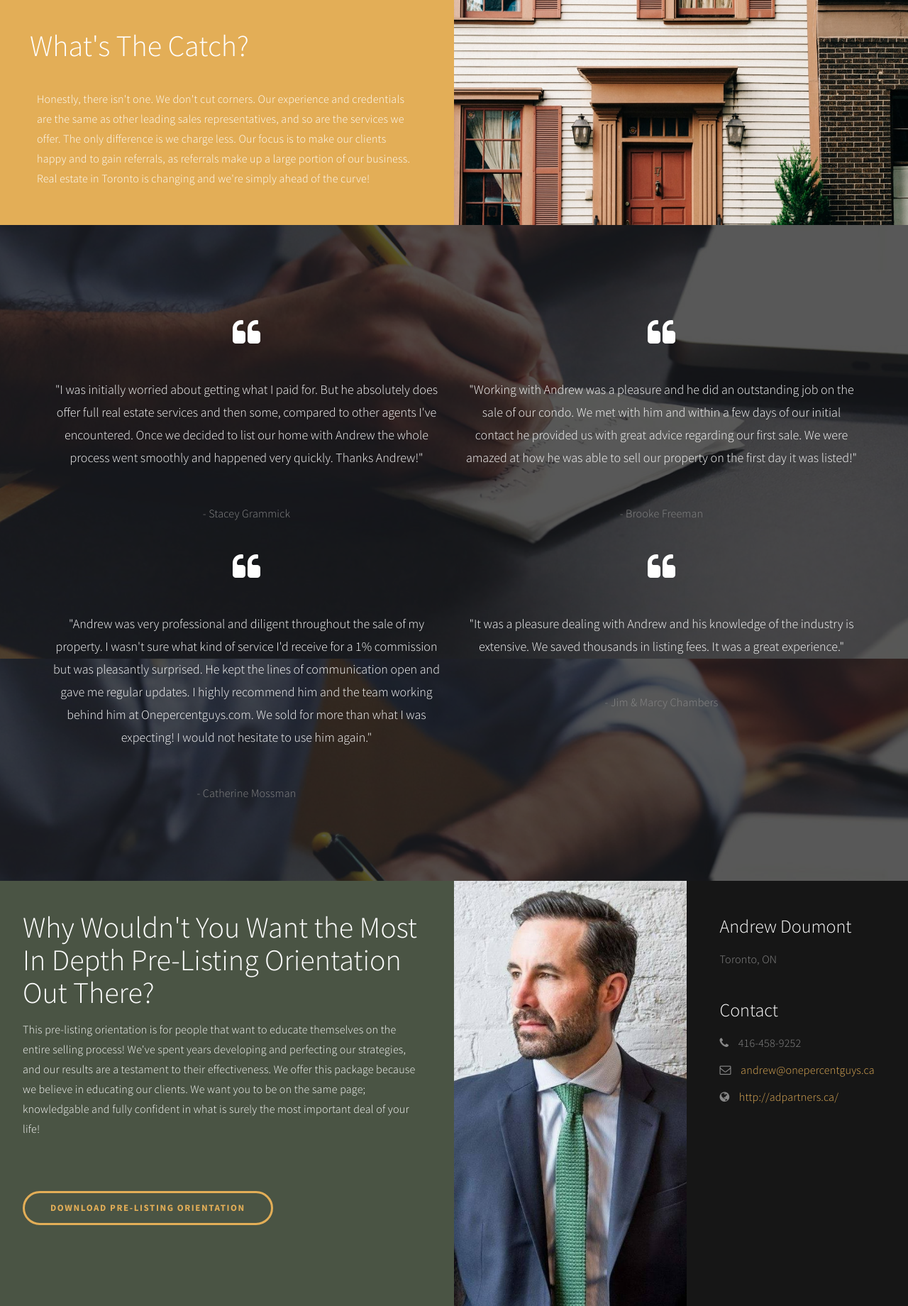
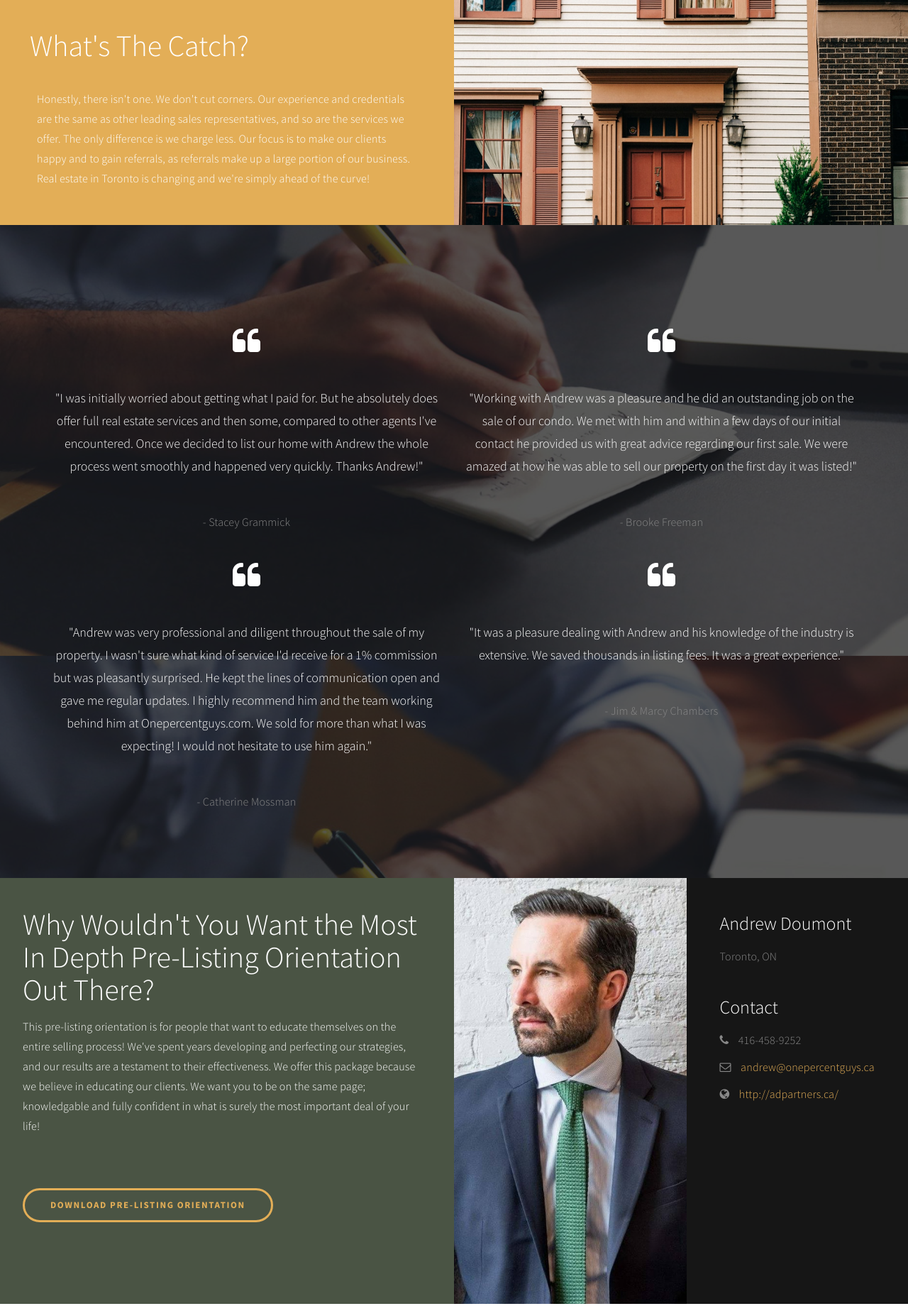
Before and after one commit to PeterBen90/andrew-site, a PHP site: page / in a window 1280 px wide. Shown: the part 1937-3777 px from the top of the page at 71% size. Run offline with PHP 8.4, Linux system fonts and the light colour scheme.

Commit message:
parallax fix

```diff
--- a/css/templatemo-style.css
+++ b/css/templatemo-style.css
@@ -477,13 +477,65 @@ a:focus {
    Quotes section
 -----------------------------------------*/
 
-#quotes {
+/* #quotes {
   background: url('../images/quotes-bg.jpg') 50% 0 repeat-y fixed;
   background-size: cover;
   background-position: center center;
   color: #ffffff;
   position: relative;
   padding: 100px 0px;
+} */
+
+#quotes {
+  color: #ffffff;
+  padding: 8em 0 6em 0;
+  display: -moz-flex;
+  display: -webkit-flex;
+  display: -ms-flex;
+  display: flex;
+  -moz-justify-content: center;
+  -webkit-justify-content: center;
+  -ms-justify-content: center;
+  justify-content: center;
+  background: url('../images/quotes-bg.jpg') 50% 0 repeat-y fixed;
+  background-position: center center;
+  background-size: cover;
+  border-top: 0;
+  min-height: 100vh;
+  position: relative;
+  overflow: hidden;
+}
+
+#quotes .container {
+  -moz-transform: scale(1);
+  -webkit-transform: scale(1);
+  -ms-transform: scale(1);
+  transform: scale(1);
+  -moz-transition: opacity 1s ease, -moz-transform 1s ease;
+  -webkit-transition: opacity 1s ease, -webkit-transform 1s ease;
+  -ms-transition: opacity 1s ease, -ms-transform 1s ease;
+  transition: opacity 1s ease, transform 1s ease;
+  opacity: 1;
+  position: relative;
+  z-index: 2;
+}
+
+@media screen and (max-width: 768px) {
+  #quotes .container {
+    width: 100%;
+  }
+}
+
+@media screen and (max-width: 480px) {
+  #quotes {
+    padding: 18em 2em 16em 2em;
+  }
+}
+
+@media screen and (max-width: 360px) {
+  #quotes {
+    padding: 18em 2em 16em 2em;
+  }
 }
 
 #quotes .overlay {
```
